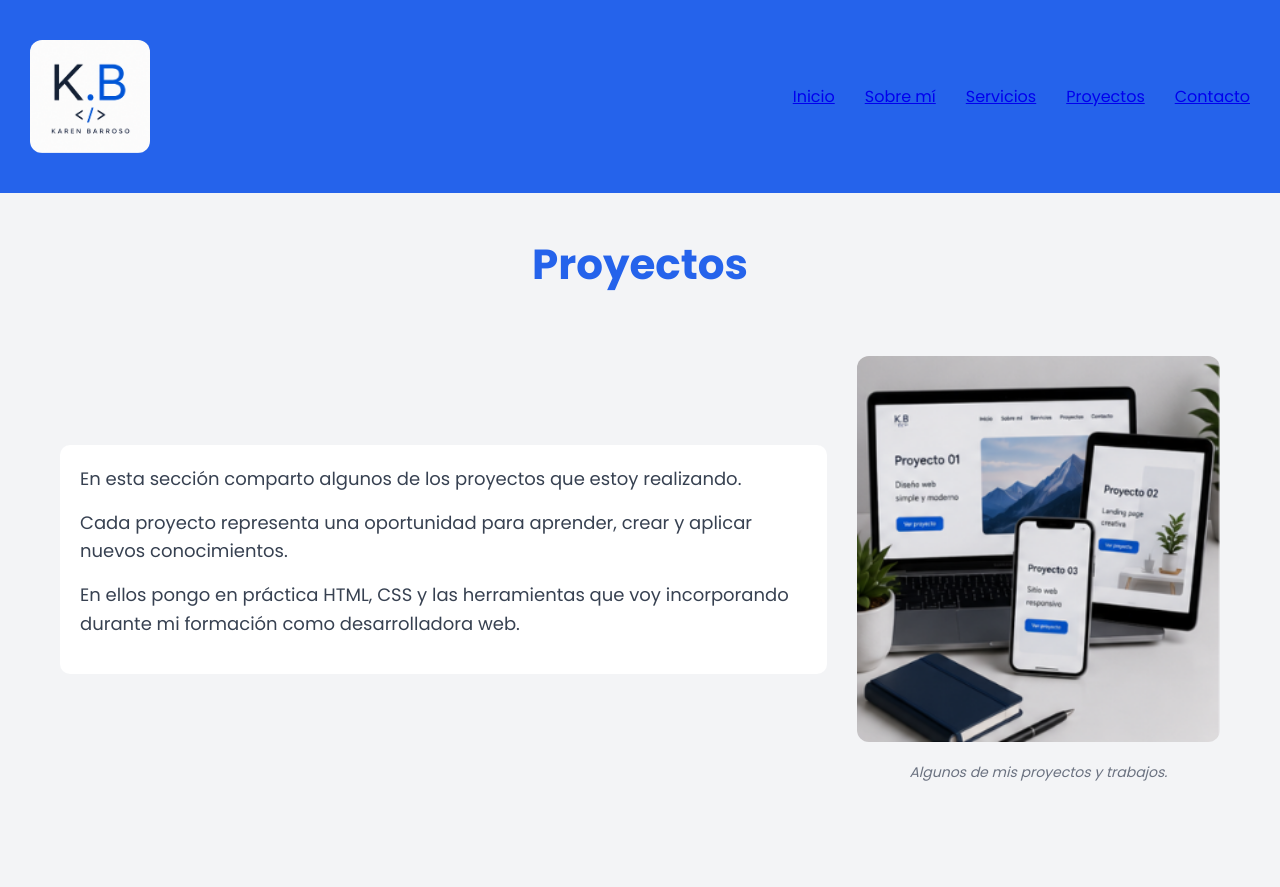
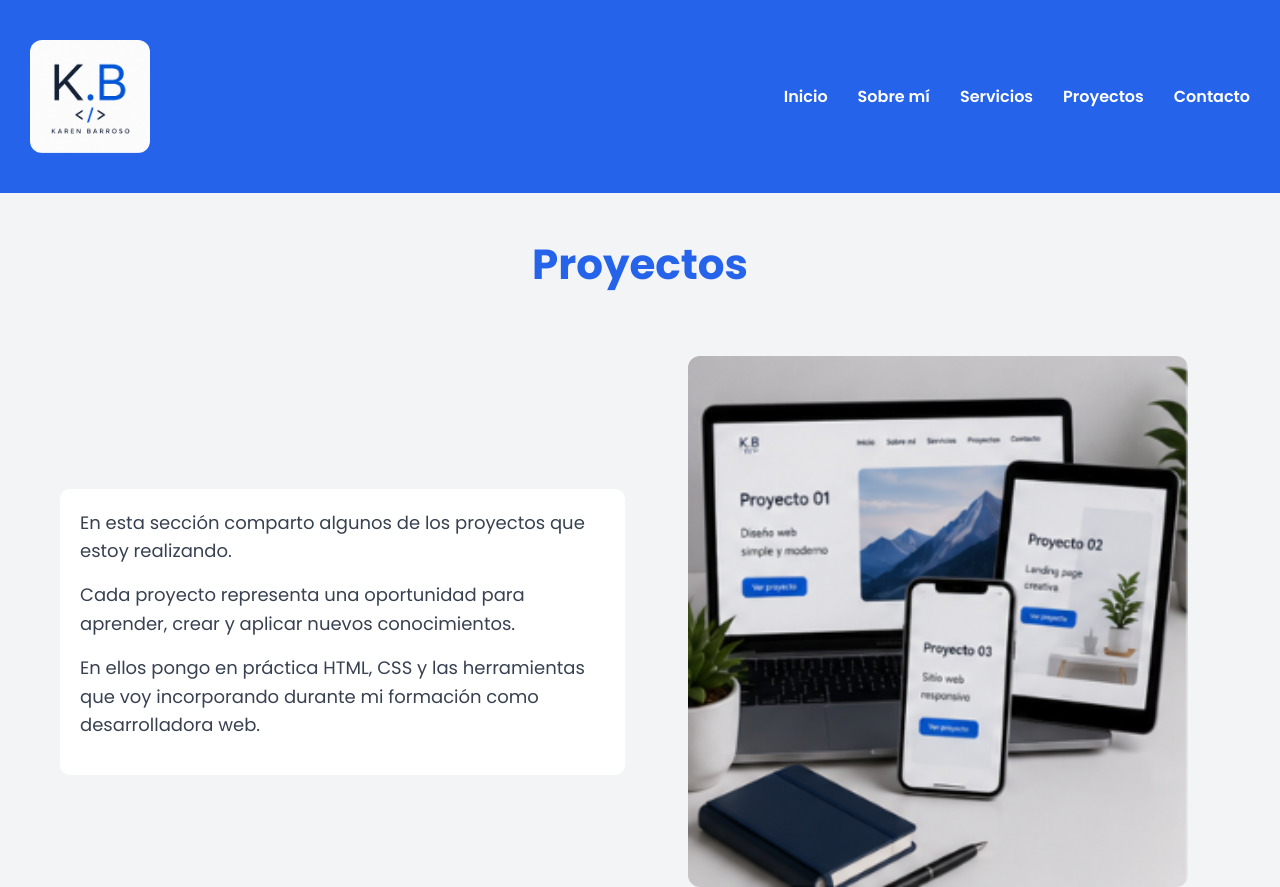
Before and after one commit to karen-barroso/pre-entrega-1-karen-barroso, a plain HTML site: page pages/proyectos.html in a window 1280 px wide. Shown: the top 887 px of the page. Drawn offline with Linux system fonts and the light colour scheme.

Commit message:
Corrijo estructura body y finalizo responsive

```diff
--- a/pages/proyectos.html
+++ b/pages/proyectos.html
@@ -14,7 +14,7 @@
     <link rel="stylesheet" href="../styles/styles.css">
 
 </head>
-<body>
+<body class="grid-layout">
 
     <header>
 
--- a/styles/styles.css
+++ b/styles/styles.css
@@ -11,6 +11,26 @@ body {
     font-family: 'Poppins', sans-serif;
     background-color: #F3F4F6;
     color: #374151;
+}
+.grid-layout {
+    display: grid;
+    grid-template-areas:
+        "header"
+        "main"
+        "footer";
+    min-height: 100vh;
+}
+
+header {
+    grid-area: header;
+}
+
+main {
+    grid-area: main;
+}
+
+footer {
+    grid-area: footer;
 }
 
 
@@ -30,20 +50,32 @@ header {
 
 nav {
     display: flex;
-    justify-content: space-between;
+    flex-direction: column;
     align-items: center;
+    gap: 20px;
     padding: 20px 10px;
 }
 
 nav ul {
     display: flex;
-    gap: 30px;
+    flex-direction: column;
+    align-items: center;
+    gap: 15px;
     list-style: none;
     margin: 0;
     padding: 0;
 }
+/* ENLACES DEL MENÚ */
 
+nav a {
+    text-decoration: none;
+    color: white;
+    font-weight: 600;
+}
 
+nav a:hover {
+    text-decoration: underline;
+}
 
 /* ==========================
    CONTENIDO PRINCIPAL
@@ -60,7 +92,7 @@ section {
 h1 {
     text-align: center;
     color: #2563EB;
-    font-size: 42px;
+    font-size: 32px;
     font-weight: 700;
     margin-bottom: 20px;
 }
@@ -83,42 +115,46 @@ p {
 ========================== */
 
 .contenedor-proyecto {
-    display: flex;
-    flex-direction: row;
+    display: grid;
+    grid-template-areas:
+        "texto"
+        "imagen";
     gap: 30px;
     align-items: center;
-    justify-content: center;
     padding: 20px;
 }
 
 .contenedor-proyecto article {
+    grid-area: texto;
     padding: 20px;
     background-color: white;
     border-radius: 10px;
 }
 
 .contenedor-proyecto figure {
-    flex: 1;
-}
-
-.contenedor-proyecto article {
-    flex: 2;
+    grid-area: imagen;
 }
 
 .contenedor-inicio {
-    display: flex;
-    flex-direction: row;
+    display: grid;
+    grid-template-areas:
+        "texto"
+        "imagen";
     gap: 30px;
     align-items: center;
     padding: 20px;
 }
 
 .contenedor-inicio article {
+    grid-area: texto;
     padding: 20px;
     background-color: white;
     border-radius: 10px;
 }
 
+.contenedor-inicio figure {
+    grid-area: imagen;
+}
 /* ==========================
    IMÁGENES
 ========================== */
@@ -126,6 +162,7 @@ p {
 img {
     width: 100%;
     max-width: 500px;
+    height: auto;
     display: block;
     margin: 20px auto;
     border-radius: 12px;
@@ -162,3 +199,31 @@ footer {
     padding: 20px;
     margin-top: 40px;
 }
+
+@media (min-width: 1024px) {
+
+    nav {
+        flex-direction: row;
+        justify-content: space-between;
+    }
+
+    nav ul {
+        flex-direction: row;
+        gap: 30px;
+    }
+
+    .contenedor-inicio {
+        grid-template-areas: "texto imagen";
+        grid-template-columns: 1fr 1fr;
+    }
+
+    .contenedor-proyecto {
+        grid-template-areas: "texto imagen";
+        grid-template-columns: 1fr 1fr;
+    }
+
+    h1 {
+        font-size: 42px;
+    }
+
+}
```
Also changed, not shown: index.html (+1 -1 lines).
